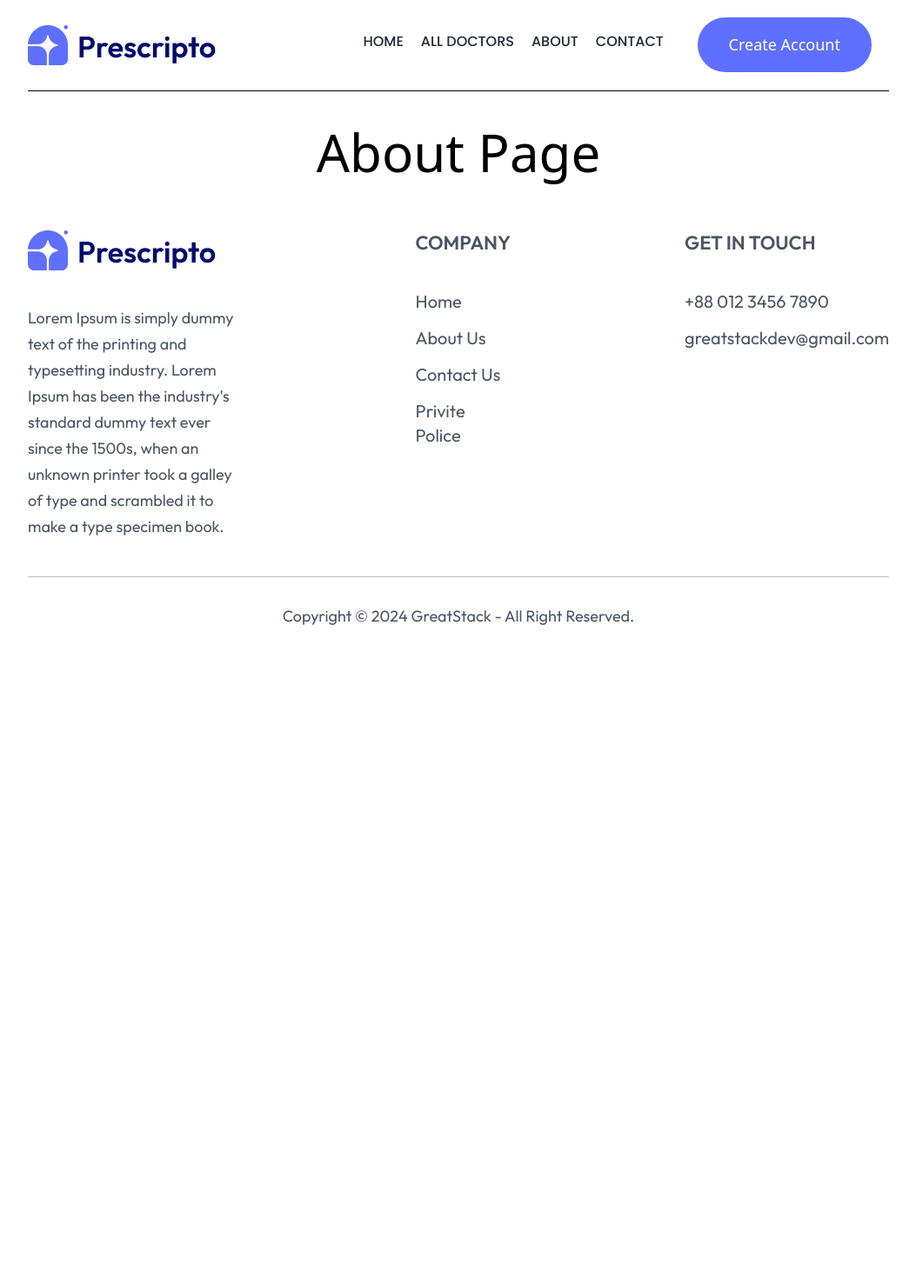
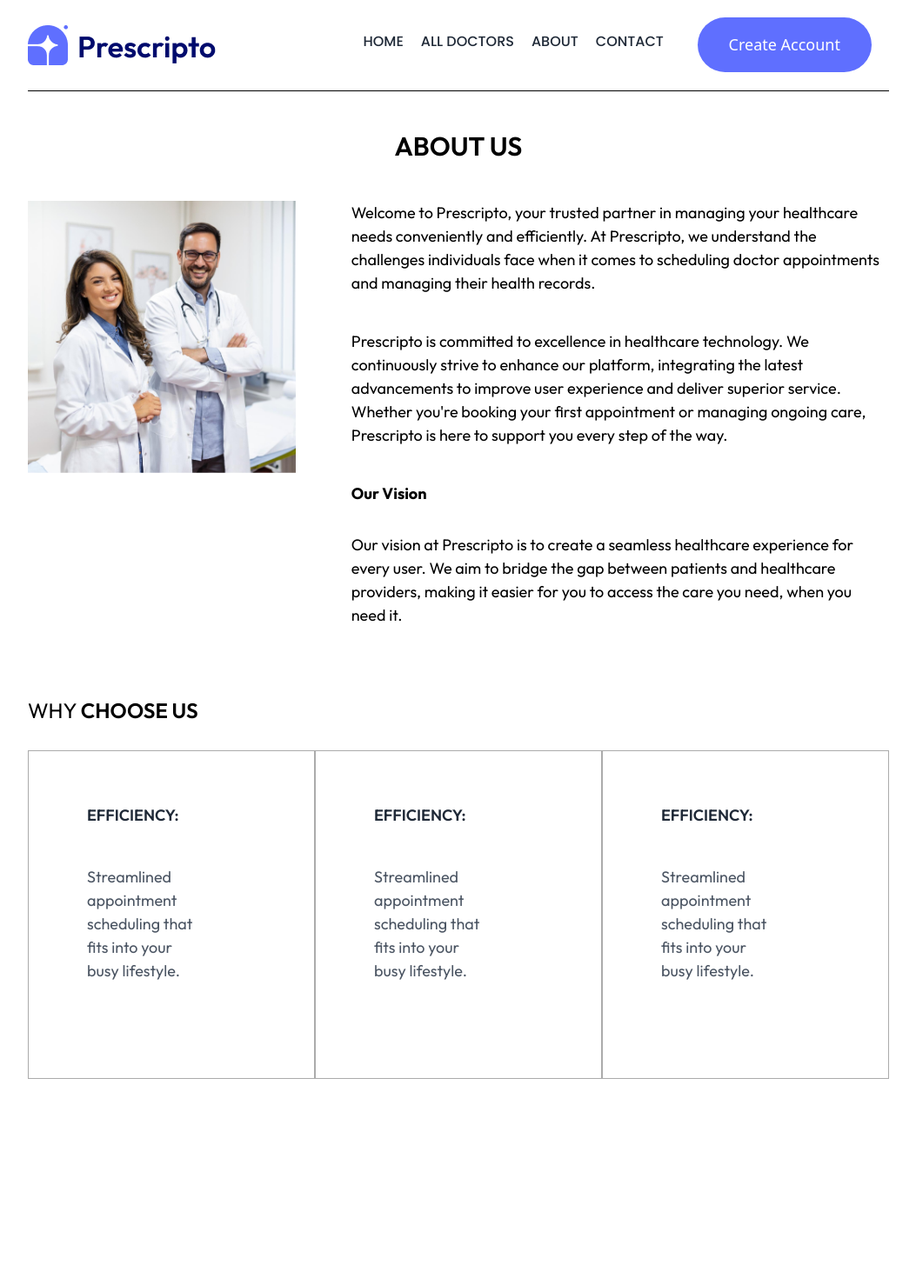
Before and after one commit to asaduzzaman-rahim/Hospital-Management-, a React (Vite) app: page /about in a window 1280 px wide. Shown: the top 1470 px of the page at 87% size, without its empty margins (113-1166 px from the left). Before the commit the page ends 800 px from the top, so only its background shows below. Built offline with nearby package versions, Linux system fonts and the light colour scheme.

Commit message:
Contact and About Page Setup Now

```diff
--- /dev/null
+++ b/src/Components/AboutSection.jsx
@@ -0,0 +1,32 @@
+import React from 'react'
+import PageNameCart from './PageNameCart'
+import Flex from "./Flex"
+import Container from "./Container"
+
+import AboutImg from "../assets/about_image.jpg"
+
+const AboutSection = () => {
+  return (
+    <>
+    <Container>
+      <div>
+        <PageNameCart PageName="about us" />
+      </div>
+        <Flex className=" gap-16 lg:justify-start">
+            <figure className='lg:w-[445px]'>
+                <img src={AboutImg} alt="About Image" />
+            </figure>
+            <div className='space-y-10 text-[18px]  font-Outfit w-[894px]'>
+                <p>Welcome to Prescripto, your trusted partner in managing your healthcare needs conveniently and efficiently. At Prescripto, we understand the challenges individuals face when it comes to scheduling doctor appointments and managing their health records.</p>
+                <p>Prescripto is committed to excellence in healthcare technology. We continuously strive to enhance our platform, integrating the latest advancements to improve user experience and deliver superior service. Whether you're booking your first appointment or managing ongoing care, Prescripto is here to support you every step of the way.</p>
+                <span className='font-bold'>Our Vision</span>
+                <p className='mt-8'>Our vision at Prescripto is to create a seamless healthcare experience for every user. We aim to bridge the gap between patients and healthcare providers, making it easier for you to access the care you need, when you need it.</p>
+            </div>
+        </Flex>
+    </Container>
+
+    </>
+  )
+}
+
+export default AboutSection
--- /dev/null
+++ b/src/Components/ContactSection.jsx
@@ -0,0 +1,42 @@
+import React from 'react'
+import Container from './Container'
+import PageNameCart from './PageNameCart'
+import Flex from "./Flex"
+
+import ContactImg from "../assets/contact_image.png"
+
+const ContactSection = () => {
+  return (
+    <>
+    <div className='h-screen'>
+     <Container>
+        <div>
+            <PageNameCart PageName="contact us" />
+        </div>
+        <Flex className="!justify-center items-center gap-12">
+            <figure className='lg:w-[560px]'>
+                <img src={ContactImg} alt="Contact Page Image" />
+            </figure>
+            <div>
+                <div className='space-y-5'>
+                    <h3 className='text-2xl font-Outfit font-semibold uppercase'>Our OFFICE</h3>
+                    <p className='text-[18px] font-Outfit text-paraColor'>54709 Willms Station <br /> Suite 350, Washington, USA</p>
+                    <p className='text-[18px] font-Outfit text-paraColor'>Tel: (415) 555‑0132
+                        <br /> Email: greatstackdev@gmail.com </p>
+                </div>
+                <div className='space-y-5 pt-12 pb-8'>
+                    <h3 className='text-2xl font-Outfit font-semibold uppercase'>Careers at PRESCRIPTO</h3>
+                    <p className='text-[18px] font-Outfit text-paraColor'>Learn more about our teams and job openings. </p>
+                </div>
+                <button className='py-5 px-10 text-[16px] text-textColor border-1 border-[#1F2937] cursor-pointer'>Explore Jobs</button>
+            </div>
+
+        </Flex>
+    </Container>
+    </div>
+
+    </>
+  )
+}
+
+export default ContactSection
--- /dev/null
+++ b/src/Components/DoctorCategory.jsx
@@ -0,0 +1,19 @@
+import React from 'react'
+
+const DoctorCategory = () => {
+
+    const DoctorCategoryName = ["General physician", "Gynecologist", "Dermatologist", "Pediatricians", "Neurologist", "Neurologist", "Gastroenterologist" ]
+
+  return (
+    <div className='flex flex-col gap-[14px]'>
+        { DoctorCategoryName.map((items, index)=>{
+            return(
+                <button id={index} className='w-[236px] px-[18px] py-[15px] text-[16px] text-paraColor  border-[#B4B4B4] border-1 rounded-[8px] cursor-pointer'>{items}</button>
+            )
+        })
+        }
+    </div>
+  )
+}
+
+export default DoctorCategory
--- /dev/null
+++ b/src/Components/DoctorPage.jsx
@@ -0,0 +1,29 @@
+import React from 'react'
+import Section from "./Section"
+import Container from "./Container"
+import Flex from "./Flex"
+import DoctorCategory from './DoctorCategory'
+
+const DoctorPage = () => {
+  return (
+    <>
+     <Section>
+        <Container>
+            <div className='pb-9'>
+                <span className='text-xl font-Outfit text-paraColor leading-7'>Browse through the doctors specialist.</span>
+            </div>
+            <Flex>
+                <div>
+                    <DoctorCategory/>
+                </div>
+                <div>
+
+                </div>
+            </Flex>
+        </Container>
+    </Section>
+    </>
+  )
+}
+
+export default DoctorPage
--- a/src/Components/NavBer.jsx
+++ b/src/Components/NavBer.jsx
@@ -26,8 +26,8 @@ const NavBer = () => {
                     <figure className=' lg:w-[60%]'>
                         <Link to={"/"}><img src={Logo} alt="Logo" /></Link>
                     </figure>
-                    <div className={`${navber?  "top-20  bg-blue-400 lg:bg-white z-10" :"top-20 left-[-500px]"} lg:flex justify-between  w-full space-y-3.5 lg:static absolute  left-0  rounded-2xl p-5 transition-all duration-1000`}>
-                        <ul className='lg:flex gap-5 lg:pt-4 font-poppins font-medium text-[16px] uppercase text-textColor space-y-2.5'>
+                    <div className={`${navber?  "top-20  bg-[#00327e] lg:bg-white z-10" :"top-20 left-[-500px]"} lg:flex justify-between  w-full space-y-3.5 lg:static absolute  left-0  rounded-2xl p-5 transition-all duration-1000`}>
+                        <ul className='lg:flex gap-5 lg:pt-4 font-poppins font-medium text-[16px] uppercase text-white lg:text-textColor space-y-2.5'>
                                 <li><Link to={"/"}>Home</Link></li>
                                 <li><Link to={"alldoctors"}>All Doctors</Link></li>
                                 <li><Link to={"about"}>About</Link></li>
--- /dev/null
+++ b/src/Components/PageNameCart.jsx
@@ -0,0 +1,11 @@
+import React from 'react'
+
+const PageNameCart = ({PageName, className}) => {
+  return (
+    <div className={`${className} py-12 text-3xl font-Outfit font-semibold text-center uppercase leading-[100%]`}>
+      <h2>{PageName}</h2>
+    </div>
+  )
+}
+
+export default PageNameCart
--- /dev/null
+++ b/src/Components/WhyChoose.jsx
@@ -0,0 +1,34 @@
+import React from 'react'
+import Container from "./Container"
+import Flex from "./Flex"
+
+const WhyChoose = () => {
+  return (
+    <>
+    <div className='h-screen'>
+     <Container>
+        <div  className='pt-20 pb-[30px]'>
+            <h5 className='text-2xl font-Outfit uppercase'>Why <span className='font-semibold '>Choose us</span></h5>
+        </div>
+        <Flex>
+            <div className='space-y-11 pr-[127px] pb-[110px] pt-[60px] pl-[67px] border-1 border-[#ABABAB]'>
+                <h4 className='font-semibold font-Outfit text-[18px] uppercase text-textColor'>Efficiency:</h4>
+                <p className='text-[18px] font-Outfit text-paraColor'>Streamlined appointment scheduling that fits into your busy lifestyle.</p>
+            </div>
+            <div className='space-y-11 pr-[127px] pb-[110px] pt-[60px] pl-[67px] border-1 border-[#ABABAB]'>
+                <h4 className='font-semibold font-Outfit text-[18px] uppercase text-textColor'>Efficiency:</h4>
+                <p className='text-[18px] font-Outfit text-paraColor'>Streamlined appointment scheduling that fits into your busy lifestyle.</p>
+            </div>
+            <div className='space-y-11 pr-[127px] pb-[110px] pt-[60px] pl-[67px] border-1 border-[#ABABAB]'>
+                <h4 className='font-semibold font-Outfit text-[18px] uppercase text-textColor'>Efficiency:</h4>
+                <p className='text-[18px] font-Outfit text-paraColor'>Streamlined appointment scheduling that fits into your busy lifestyle.</p>
+            </div>
+        </Flex>
+    </Container>
+    </div>
+
+    </>
+  )
+}
+
+export default WhyChoose
--- a/src/Page/About.jsx
+++ b/src/Page/About.jsx
@@ -1,10 +1,13 @@
 import React from 'react'
+import AboutSection from '../Components/AboutSection'
+import WhyChoose from '../Components/WhyChoose'
 
 const About = () => {
   return (
-    <div>
-            <h2 className='text-6xl text-center pt-10 '>About Page </h2>
-    </div>
+    <>
+        <AboutSection/>
+        <WhyChoose/>
+    </>
   )
 }
 
--- a/src/Page/AllDoctors.jsx
+++ b/src/Page/AllDoctors.jsx
@@ -1,10 +1,11 @@
 import React from 'react'
+import DoctorPage from '../Components/DoctorPage'
 
 const AllDoctors = () => {
   return (
-    <div>
-            <h2 className='text-6xl text-center pt-10 '>All Doctors Page </h2>
-    </div>
+    <>
+     <DoctorPage/>
+    </>
   )
 }
 
--- a/src/Page/Contact.jsx
+++ b/src/Page/Contact.jsx
@@ -1,10 +1,11 @@
 import React from 'react'
+import ContactSection from '../Components/ContactSection'
 
 const Contact = () => {
   return (
-    <div>
-            <h2 className='text-6xl text-center pt-10 '>Contact Page </h2>
-    </div>
+    <>
+        <ContactSection/>
+    </>
   )
 }
 
```
Also changed, not shown: src/assets/about_image.jpg (added), src/assets/contact_image.png (added).
